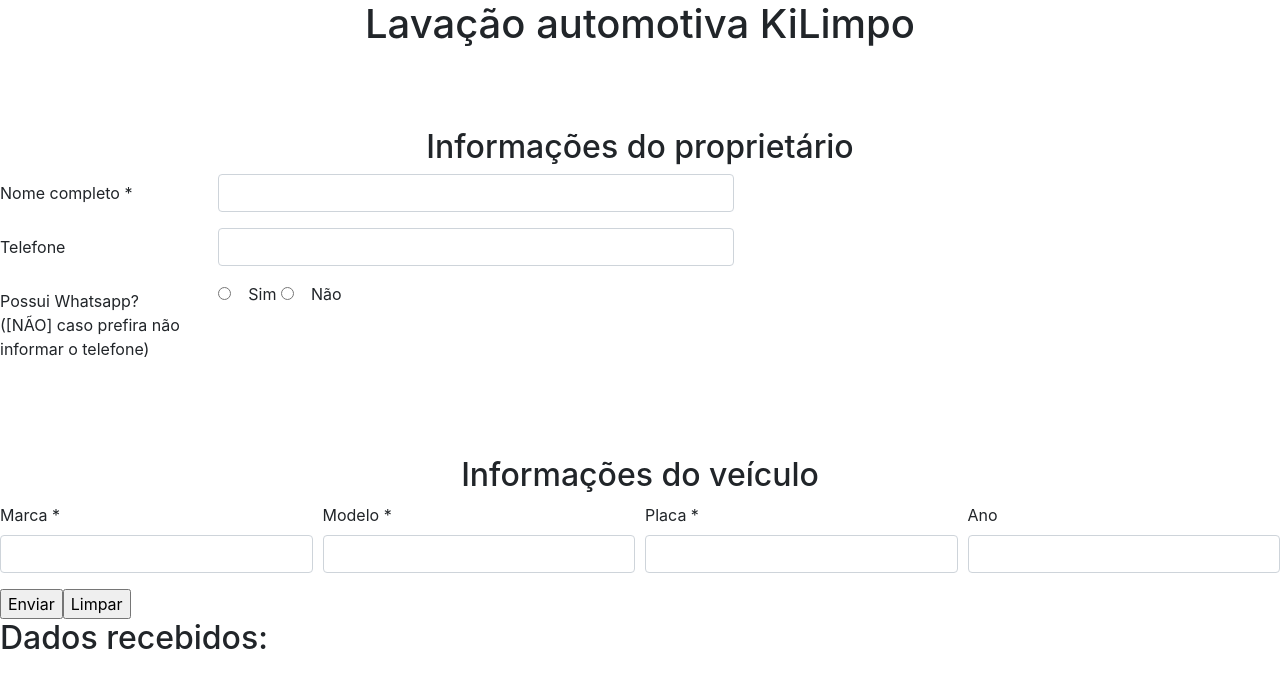
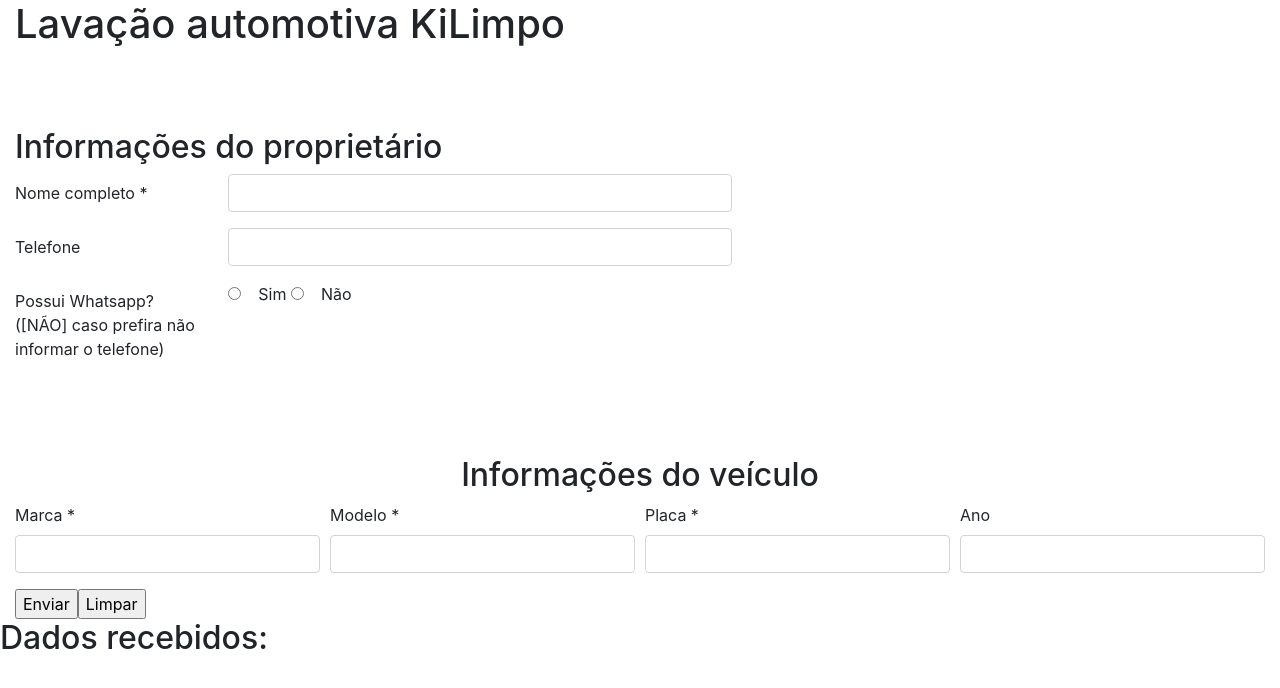
Before and after one commit to Oivasmf/Kilimpo-frontend, a React (Create React App) app: page / in a window 1280 px wide. Shown: the top 688 px of the page. Built offline with nearby package versions, Linux system fonts and the light colour scheme.

Commit message:
Update form-kilimpo.js

```diff
--- a/src/components/form-kilimpo.js
+++ b/src/components/form-kilimpo.js
@@ -162,14 +162,15 @@ export default class FormKilimpo extends Component {
         } // fim do if (contexto.kilimpo)
 
         return (
-            <>
-                <h1 class="text-center">
+            <> <Container fluid>
+
+                <h1>
                     Lavação automotiva KiLimpo
                 </h1>
                 <br />
   <br />
   <br />
-                <h2 class="text-center">
+                <h2>
                     Informações do proprietário
                 </h2>
                     <Form>
@@ -254,13 +255,14 @@ export default class FormKilimpo extends Component {
                             <input type="button" value="Limpar"
                                 onClick={this.onReset} />
 </Form>
+</Container>
 
 
                     {/* <fieldset>
                             <legend>Agendamento</legend>
                             Nome completo: *<br />
                             <input type="text" value={this.state.nome}
-                                onChange={this.onChangeNome} /><br />
+                            onChange={this.onChangeNome} /><br />
 
                             Telefone: <br />
                             <input type="text" value={this.state.telefone}
```
